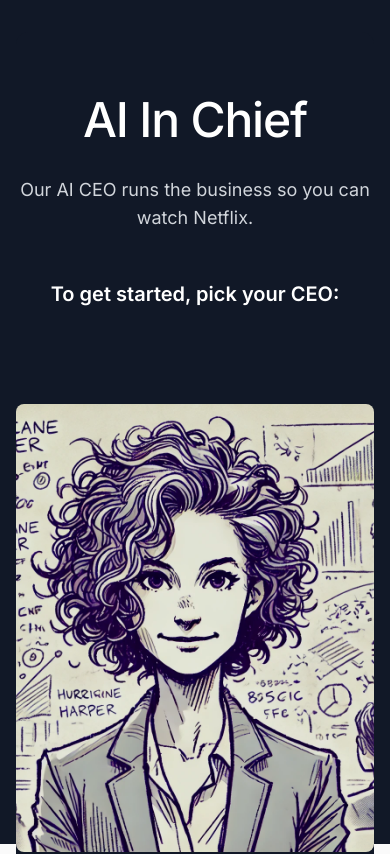
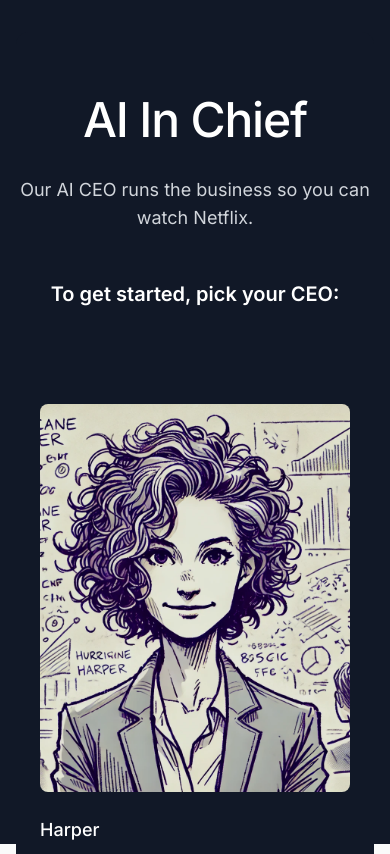
Before and after one commit to bdecrem/ai-in-chief, a Next.js app: page / in a window 390 px wide. Shown: the top 854 px of the page. Built offline with nearby package versions, Linux system fonts and the light colour scheme.

Commit message:
Fix background color consistency and mobile padding

```diff
--- a/src/components/landing/Option3.tsx
+++ b/src/components/landing/Option3.tsx
@@ -5,13 +5,13 @@ import { CEO_CHARACTERS } from '@/types/ceo';
 
 export default function Option3() {
   return (
-    <div className="min-h-screen bg-gray-900 text-white py-16">
+    <div className="min-h-screen bg-gray-900">
       {/* Hero */}
       <motion.div
         initial={{ opacity: 0, y: 20 }}
         animate={{ opacity: 1, y: 0 }}
         transition={{ duration: 0.8 }}
-        className="text-center mb-24"
+        className="text-center pt-16 pb-24"
       >
         <h1 className="text-5xl md:text-7xl font-medium tracking-tight mb-8 text-white">
           AI In Chief
@@ -25,14 +25,14 @@ export default function Option3() {
       </motion.div>
 
       {/* CEO Grid */}
-      <div className="grid grid-cols-1 md:grid-cols-2 lg:grid-cols-3 gap-12">
+      <div className="grid grid-cols-1 md:grid-cols-2 lg:grid-cols-3 gap-12 px-6 md:px-12 lg:px-16">
         {CEO_CHARACTERS.map((ceo, index) => (
           <motion.div
             key={ceo.id}
             initial={{ opacity: 0, y: 20 }}
             animate={{ opacity: 1, y: 0 }}
             transition={{ duration: 0.6, delay: index * 0.1 }}
-            className="group"
+            className="group bg-gray-900"
           >
             <div className="relative aspect-[4/5] mb-6 overflow-hidden rounded-lg">
               <Image
```
